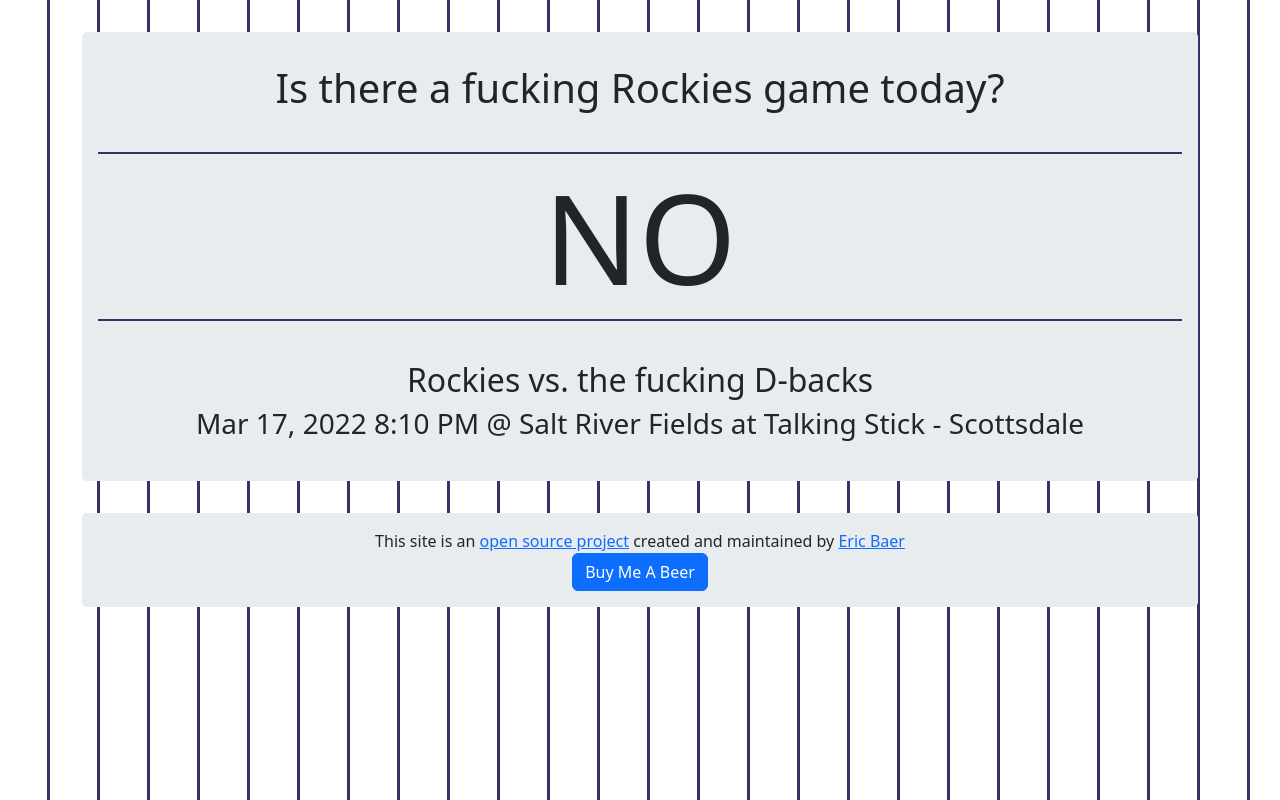
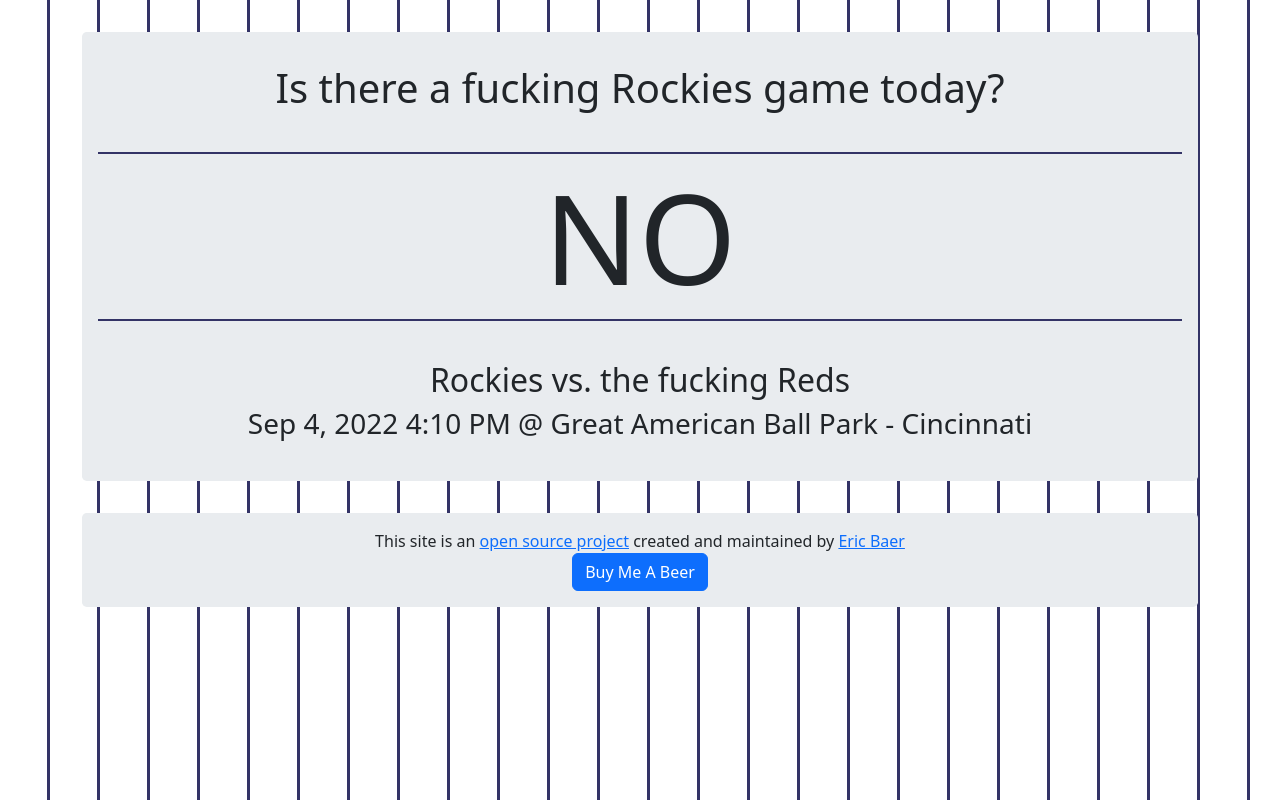
Before and after one commit to baer/isThereAFuckingGame, a Next.js app: page / in a window 1280 px wide. Built offline with nearby package versions, Linux system fonts and the light colour scheme.

Commit message:
Fix "getNextGame" function in frontend

```diff
--- a/next.config.js
+++ b/next.config.js
@@ -8,7 +8,7 @@
     },
   },
   env: {
-    homeTeam: "Rockies",
+    teamName: "Rockies",
     homeStadium: "Coors Field - Denver",
     websiteURL: "https://isthereafuckingrockiesgame.com/",
     websiteDescription: "WTF! Why is downtown such a shitshow? Oh... right...",
--- a/src/pages/_app.js
+++ b/src/pages/_app.js
@@ -6,13 +6,15 @@
   return (
     <>
       <Head>
-        <meta content="width=device-width, initial-scale=1" name="viewport" />
+        <meta charSet="utf-8" />
+        <meta name="viewport" content="width=device-width, initial-scale=1" />
+        <link rel="manifest" href="site.webmanifest" />
 
         {/* Primary Meta Tags */}
-        <title>{`Is There A Fucking ${process.env.homeTeam} Game?`}</title>
+        <title>{`Is There A Fucking ${process.env.teamName} Game?`}</title>
         <meta
           name="title"
-          content={`Is There A Fucking ${process.env.homeTeam} Game?`}
+          content={`Is There A Fucking ${process.env.teamName} Game?`}
         />
         <meta name="description" content={process.env.websiteDescription} />
 
@@ -21,7 +23,7 @@
         <meta property="og:url" content={process.env.websiteURL} />
         <meta
           property="og:title"
-          content={`Is There A Fucking ${process.env.homeTeam} Game?`}
+          content={`Is There A Fucking ${process.env.teamName} Game?`}
         />
         <meta
           property="og:description"
@@ -37,7 +39,7 @@
         <meta property="twitter:url" content={process.env.websiteURL} />
         <meta
           property="twitter:title"
-          content={`Is There A Fucking ${process.env.homeTeam} Game?`}
+          content={`Is There A Fucking ${process.env.teamName} Game?`}
         />
         <meta
           property="twitter:description"
--- a/src/pages/index.js
+++ b/src/pages/index.js
@@ -1,7 +1,8 @@
 import styles from "../styles/home.module.css";
-import data from "../game-data/schedule.json";
+import schedule from "../game-data/schedule.json";
 import { Container, Button } from "react-bootstrap";
-import { isToday, format, parseJSON } from "date-fns";
+import { isAfter, isToday, format, parseJSON } from "date-fns";
+import { find } from "lodash/fp";
 
 const formatGameTime = (gameDate) =>
   isToday(gameDate)
@@ -9,11 +10,13 @@
     : format(gameDate, "MMM d, yyyy h:mm a");
 
 export default function Home() {
-  const homeTeam = process.env.homeTeam;
+  const team = process.env.teamName;
   const homeStadium = process.env.homeStadium;
 
-  // TODO: Fix this
-  const nextGame = data[0];
+  const nextGame = find((game) => {
+    const gameDate = parseJSON(game.date);
+    return isToday(gameDate) || isAfter(gameDate, new Date());
+  }, schedule);
 
   const nextGameDate = parseJSON(nextGame.date);
   const isGameToday = isToday(nextGameDate);
@@ -22,19 +25,23 @@
   return (
     <Container>
       <div className={styles.jumbotron}>
-        <h1>Is there a fucking {homeTeam} game today?</h1>
+        <h1>Is there a fucking {team} game today?</h1>
 
         {isGameToday ? (
           <div className={styles.answer}>
             YES
-            <h2>It&apos;s a fucking {isHomeGame ? "home" : "away"} game</h2>
+            <h2>
+              {isHomeGame
+                ? "and it's a fucking home game!"
+                : "but it's a fucking away game."}
+            </h2>
           </div>
         ) : (
           <div className={styles.answer}>NO</div>
         )}
 
         <h2>
-          {homeTeam} vs. the fucking {nextGame.opponent}
+          {team} vs. the fucking {nextGame.opponent}
         </h2>
         <h3>
           {formatGameTime(nextGameDate)} @ {nextGame.location}
```
